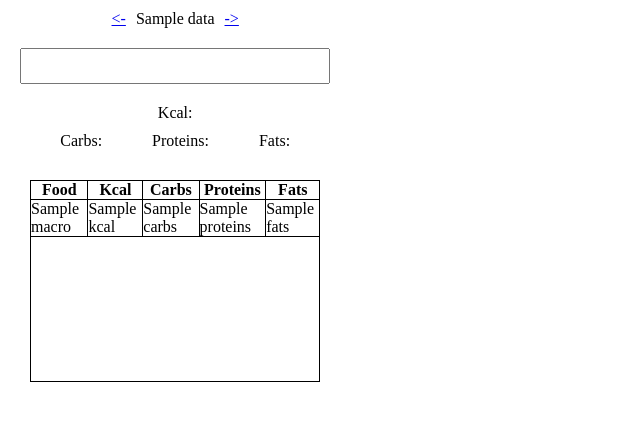
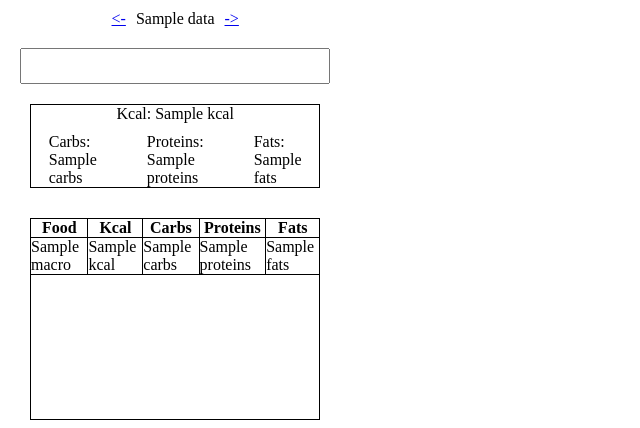
Before and after one commit to lovedr6s/calories_ai, a FastAPI app: template app/webgui/templates/index.html in a window 1280 px wide. Shown: the top 428 px of the page, without its empty margins (0-640 px from the left). Run offline with FastAPI, Linux system fonts and the light colour scheme; the template is opened without the code that fills it: most values are stand-ins (such as "Sample title", 1, 10 or a date in 2020).

Commit message:
refactor: updaging gui

```diff
--- a/app/client/api_client.py
+++ b/app/client/api_client.py
@@ -16,3 +16,22 @@ def save(text: str) -> None:
 
 def load(data: str) -> json:
     return file_manager.load_from_json(data)
+
+
+def get_total_macros(data: str):
+    raw_data = file_manager.load_from_json(data)
+    output = {
+        'kcal': 0,
+        'carbs': 0,
+        'proteins': 0,
+        'fats': 0
+    }
+    try:
+        for macro in raw_data:
+            output['kcal'] += int(macro['kcal'])
+            output['carbs'] += int(macro['carbs'])
+            output['proteins'] += int(macro['proteins'])
+            output['fats'] += int(macro['fats'])
+    except TypeError:
+        print('file empty')
+    return output
--- a/app/webgui/gui.py
+++ b/app/webgui/gui.py
@@ -13,7 +13,8 @@ templates = Jinja2Templates(directory='app/webgui/templates')
 @app.get("/", response_class=HTMLResponse)
 def index(request: Request):
     macros = api_client.load(date.today())
-    return templates.TemplateResponse('index.html', {"request": request, "data": date.today(), 'macros': macros})
+    total_macros = api_client.get_total_macros(date.today())
+    return templates.TemplateResponse('index.html', {"request": request, "data": date.today(), 'macros': macros, 'total_macros': total_macros})
 
 
 @app.post('/save_data')
--- a/app/webgui/static/styles.css
+++ b/app/webgui/static/styles.css
@@ -66,3 +66,12 @@ html {
 .macros_container th:last-child {
     border-right: none;
 }
+
+.total_container {
+    border: 1px solid black;
+    margin-left: 30px;
+    margin-right: 30px;
+    padding: 20px;
+    padding-bottom: 0;
+    padding-top: 0;
+}
--- a/app/webgui/templates/index.html
+++ b/app/webgui/templates/index.html
@@ -16,11 +16,13 @@
                     <input type="text" name="products">
                 </div>
             </form>
-            <p style="display: flex; justify-content: center;">Kcal:</p>
-            <div class="macros">
-                <p>Carbs:</p>
-                <p>Proteins:</p>
-                <p>Fats:</p>
+            <div class="total_container">
+                <p style="display: flex; justify-content: center;">Kcal: {{ total_macros['kcal'] }}</p>
+                <div class="macros">
+                    <p>Carbs: {{ total_macros['carbs'] }}</p>
+                    <p>Proteins: {{ total_macros['proteins'] }}</p>
+                    <p>Fats: {{ total_macros['fats'] }}</p>
+                </div>
             </div>
             <div class="macros_container">
                 <table>
--- a/main.py
+++ b/main.py
@@ -9,5 +9,5 @@ def run_gui():
 
 if __name__ == "__main__":
     threading.Thread(target=run_gui, daemon=True).start()
-    webview.create_window("Lovedr6s", "http://127.0.0.1:5000", width=350, height=450, resizable=False)
+    webview.create_window("Lovedr6s", "http://127.0.0.1:5000", width=350, height=460, resizable=False)
     webview.start()
```
